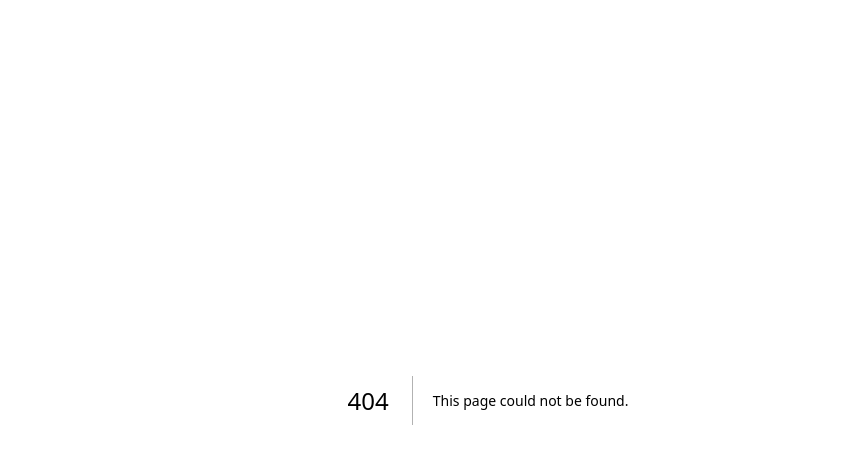
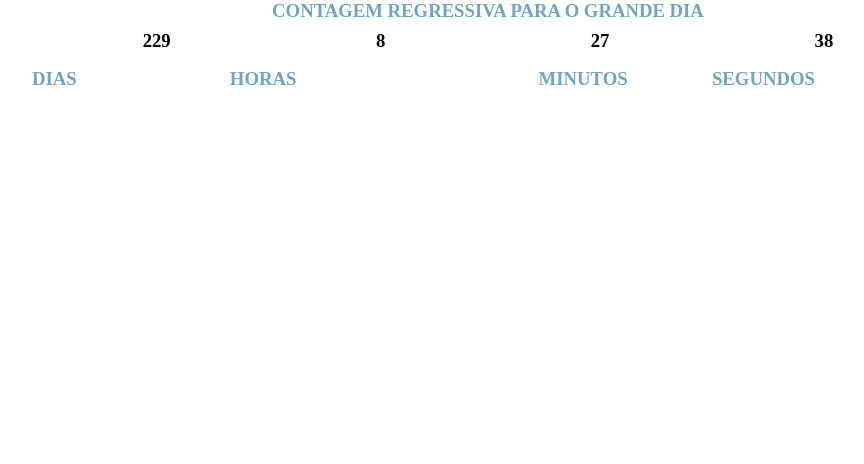
Before and after one commit to erikefernandes40/wedding-website, a Next.js app: page /stopwatch in a window 1280 px wide. Before the commit this address had no page. Shown: the top 464 px of the page, without its empty margins (152-1016 px from the left). Built offline with nearby package versions, Linux system fonts and the light colour scheme.

Commit message:
feat: cria arquivo stopwatch.tsx

```diff
--- /dev/null
+++ b/pages/stopwatch.tsx
@@ -0,0 +1,51 @@
+import styles from '../styles/stopwatch.module.css'
+import { useState, useEffect } from 'react';
+
+const Stopwatch = () => {
+  const targetDate = new Date('2023-10-14T00:00:00');
+
+  const [diffDays, setDiffDays] = useState(0);
+  const [diffHours, setDiffHours] = useState(0);
+  const [diffMinutes, setDiffMinutes] = useState(0);
+  const [diffSeconds, setDiffSeconds] = useState(0)
+
+  useEffect(() => {
+    const interval = setInterval(() => {
+      const today = new Date();
+      const diffTime = Math.abs(targetDate - today);
+      const newDiffDays = Math.floor(diffTime / (1000 * 60 * 60 * 24));
+      const newDiffHours = Math.floor((diffTime % (1000 * 60 * 60 * 24)) / (1000 * 60 * 60));
+      const newDiffMinutes = Math.floor((diffTime % (1000 * 60 * 60)) / (1000 * 60));
+      const newDiffSeconds = Math.floor((diffTime % (1000 * 60)) / 1000);
+
+      setDiffDays(newDiffDays);
+      setDiffHours(newDiffHours);
+      setDiffMinutes(newDiffMinutes);
+      setDiffSeconds(newDiffSeconds)
+    }, 1000);
+
+    return () => clearInterval(interval);
+  }, []);
+
+  return (
+    <section className={styles.stopwatch}>
+      <div className={styles.regressiveCountDays}>
+        <h3>CONTAGEM REGRESSIVA PARA O GRANDE DIA</h3>
+      </div>
+      <div className={styles.countRegressiveDays}>
+        <h3>{diffDays}</h3>
+        <h3>{diffHours}</h3>
+        <h3>{diffMinutes}</h3>
+        <h3>{diffSeconds}</h3>
+      </div>
+      <div className={styles.time}>
+        <h3>DIAS</h3>
+        <h3>HORAS</h3>
+        <h3>MINUTOS</h3>
+        <h3>SEGUNDOS</h3>
+      </div>
+    </section>
+  );
+};
+
+export default Stopwatch;
```
